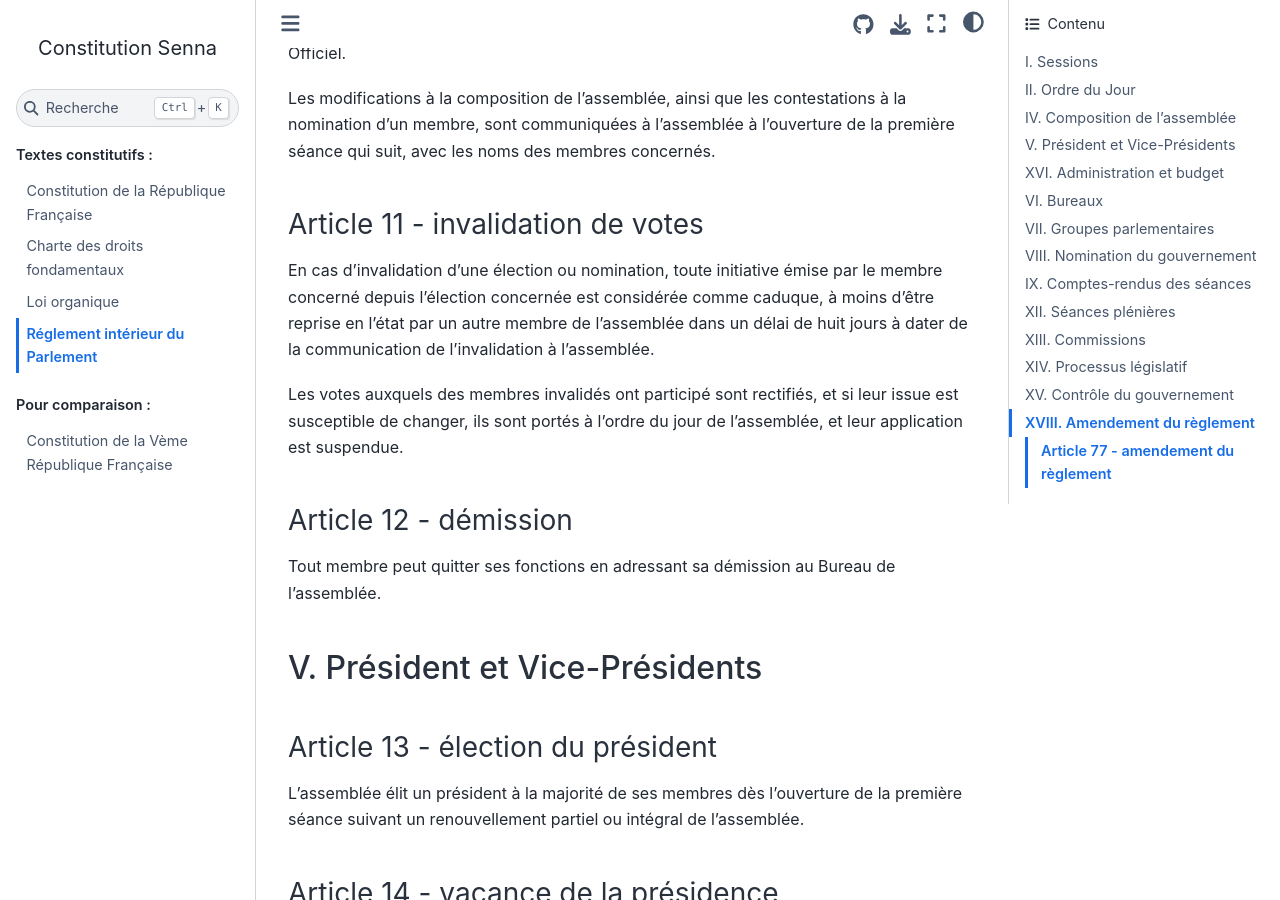
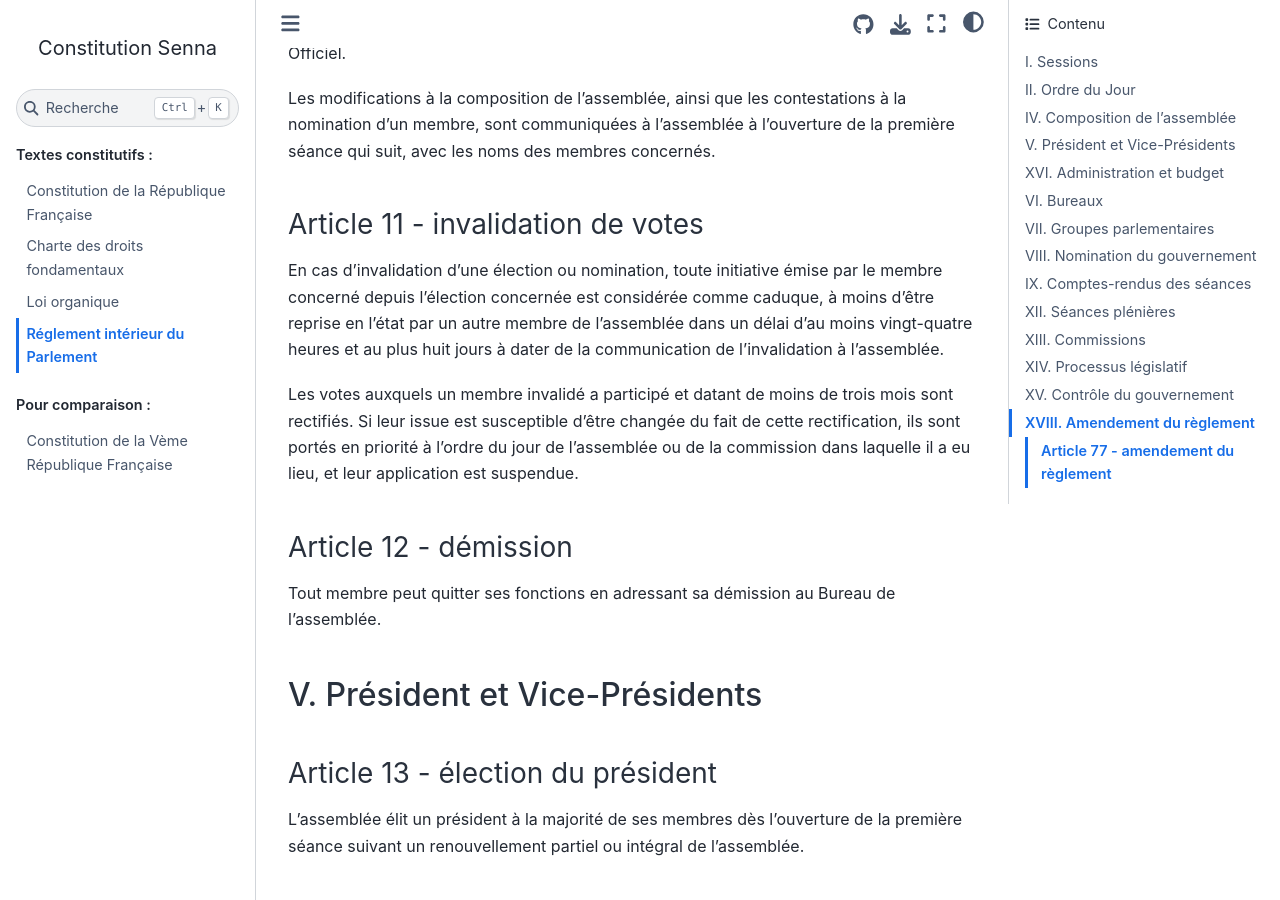
Before and after one commit to Gouvernathor/senna, a Sphinx documentation site: the page built from source/reglement_interieur.rst, in a window 1280 px wide and 900 px high, scrolled down 3789 px. Built offline with Sphinx 7.4.7 and the Sphinx Book theme 1.1.4, drawn with Linux system fonts in a browser that asks for light colours.

Commit message:
Changements dans l'invalidation des votes en cas d'annulation d'élection

```diff
--- a/source/reglement_interieur.rst
+++ b/source/reglement_interieur.rst
@@ -162,9 +162,9 @@
 
 .. article:: invalidation de votes
 
-En cas d'invalidation d'une élection ou nomination, toute initiative émise par le membre concerné depuis l'élection concernée est considérée comme caduque, à moins d'être reprise en l'état par un autre membre de l'assemblée dans un délai de huit jours à dater de la communication de l'invalidation à l'assemblée.
+En cas d'invalidation d'une élection ou nomination, toute initiative émise par le membre concerné depuis l'élection concernée est considérée comme caduque, à moins d'être reprise en l'état par un autre membre de l'assemblée dans un délai d'au moins vingt-quatre heures et au plus huit jours à dater de la communication de l'invalidation à l'assemblée.
 
-Les votes auxquels des membres invalidés ont participé sont rectifiés, et si leur issue est susceptible de changer, ils sont portés à l'ordre du jour de l'assemblée, et leur application est suspendue.
+Les votes auxquels un membre invalidé a participé et datant de moins de trois mois sont rectifiés. Si leur issue est susceptible d'être changée du fait de cette rectification, ils sont portés en priorité à l'ordre du jour de l'assemblée ou de la commission dans laquelle il a eu lieu, et leur application est suspendue.
 
 .. article:: démission
 
```
